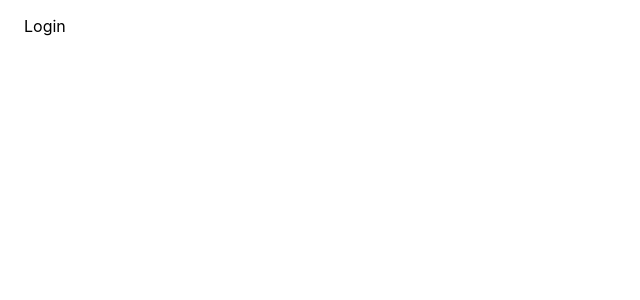
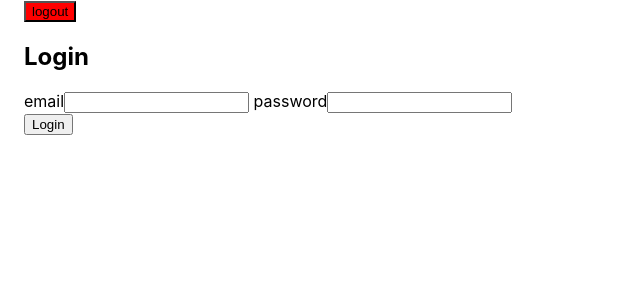
Before and after one commit to moniquemsantos/Sweetpedia-MERN-App, a React (Create React App) app in the folder client/: page /login in a window 1280 px wide. Shown: the top 300 px of the page, without its empty margins (0-640 px from the left). Built offline with nearby package versions, Linux system fonts and the light colour scheme; a web font is replaced by a local one.

Commit message:
Login and logout client side

```diff
--- /dev/null
+++ b/client/src/utils/getToken.js
@@ -0,0 +1,11 @@
+const getToken = () => {
+    const token = localStorage.getItem("token");
+
+    if (token) {
+      return token;
+    } else {
+      return false;
+    }
+  };
+
+  export { getToken };
--- a/client/src/views/Login.js
+++ b/client/src/views/Login.js
@@ -1,7 +1,81 @@
+import { useEffect, useState } from "react";
+import { getToken } from "../utils/getToken";
+
 function Login() {
+  const [loginUser, setLoginUser] = useState({});
+
+  const handleInputChange = (e) => {
+    setLoginUser({ ...loginUser, [e.target.name]: e.target.value });
+  };
+
+  const login = () => {
+    // Check email format, password lenght ...avoid making useless requests to the server
+    const myHeaders = new Headers();
+    myHeaders.append("Content-Type", "application/x-www-form-urlencoded");
+
+    const urlencoded = new URLSearchParams();
+    urlencoded.append("email", loginUser.email);
+    urlencoded.append("password", loginUser.password);
+
+    const requestOptions = {
+      method: "POST",
+      headers: myHeaders,
+      body: urlencoded,
+      redirect: "follow",
+    };
+
+    fetch("http://localhost:5000/api/users/login", requestOptions)
+      .then((response) => response.json())
+      .then((result) => {
+        console.log(result);
+        if (result.token) {
+          console.log(result.token);
+          localStorage.setItem("token", result.token);
+          setLoginUser(result.user);
+        }
+      })
+      .catch((error) => console.log("error", error));
+  };
+
+  const logout = () => {
+    localStorage.removeItem("token");
+    setLoginUser(null);
+  };
+  useEffect(() => {
+    const token = getToken();
+
+    if (token) {
+      console.log("LOGGED IN");
+    } else {
+      console.log("NOT logged in");
+    }
+  }, [loginUser]);
+
   return (
-    <div>
-      <p>Login</p>
+    <div className="show-borders">
+      <button style={{ backgroundColor: "red" }} onClick={logout}>
+        logout
+      </button>
+      <h2>Login</h2>
+
+      <div className="container">
+        <label htmlFor="login-email">email</label>
+        <input
+          type="email"
+          name="email"
+          id="login-email"
+          onChange={handleInputChange}
+        />
+        <label htmlFor="login-password"> password</label>
+        <input
+          type="password"
+          name="password"
+          id="login-password"
+          onChange={handleInputChange}
+        />
+      </div>
+
+      <button onClick={login}>Login</button>
     </div>
   );
 }
```
